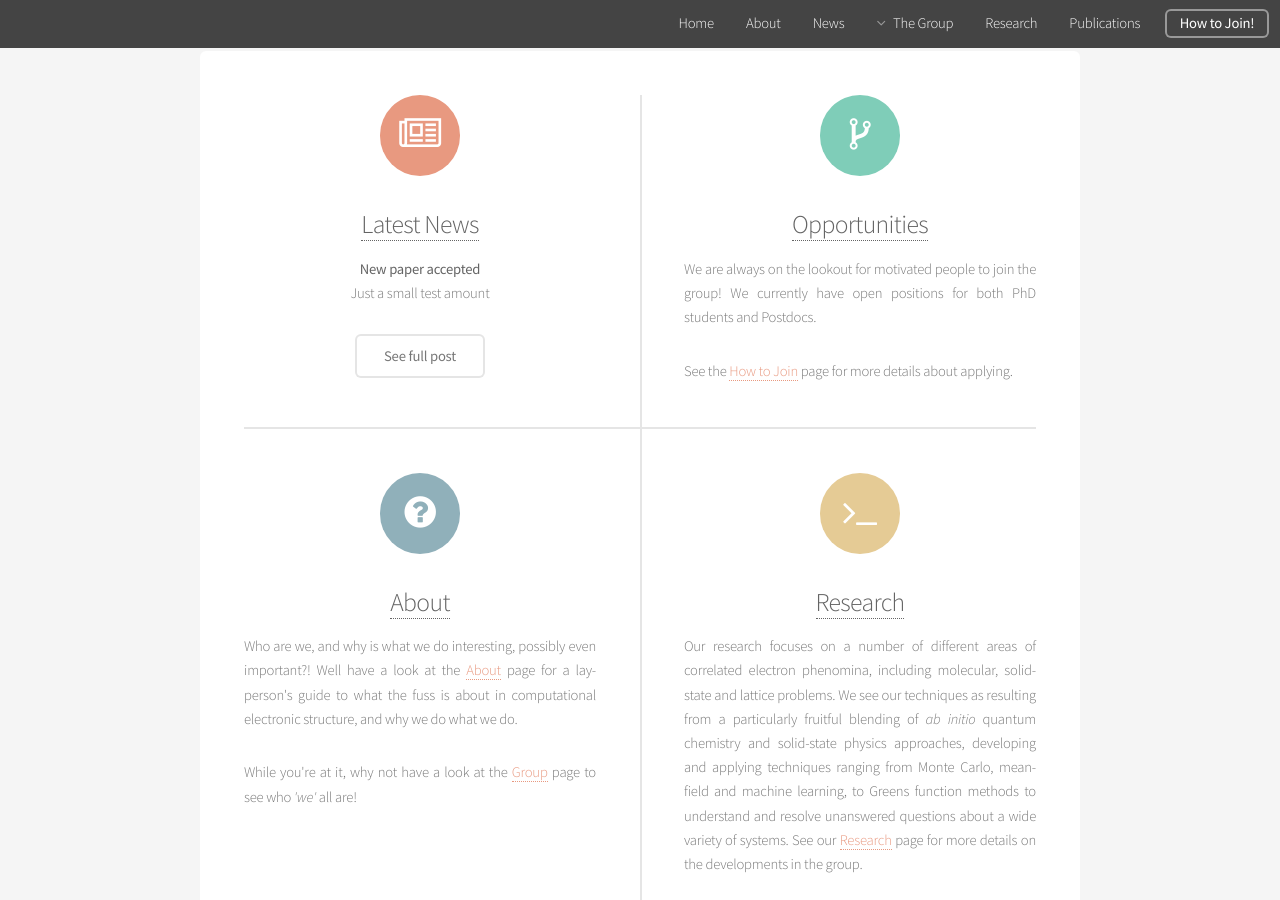
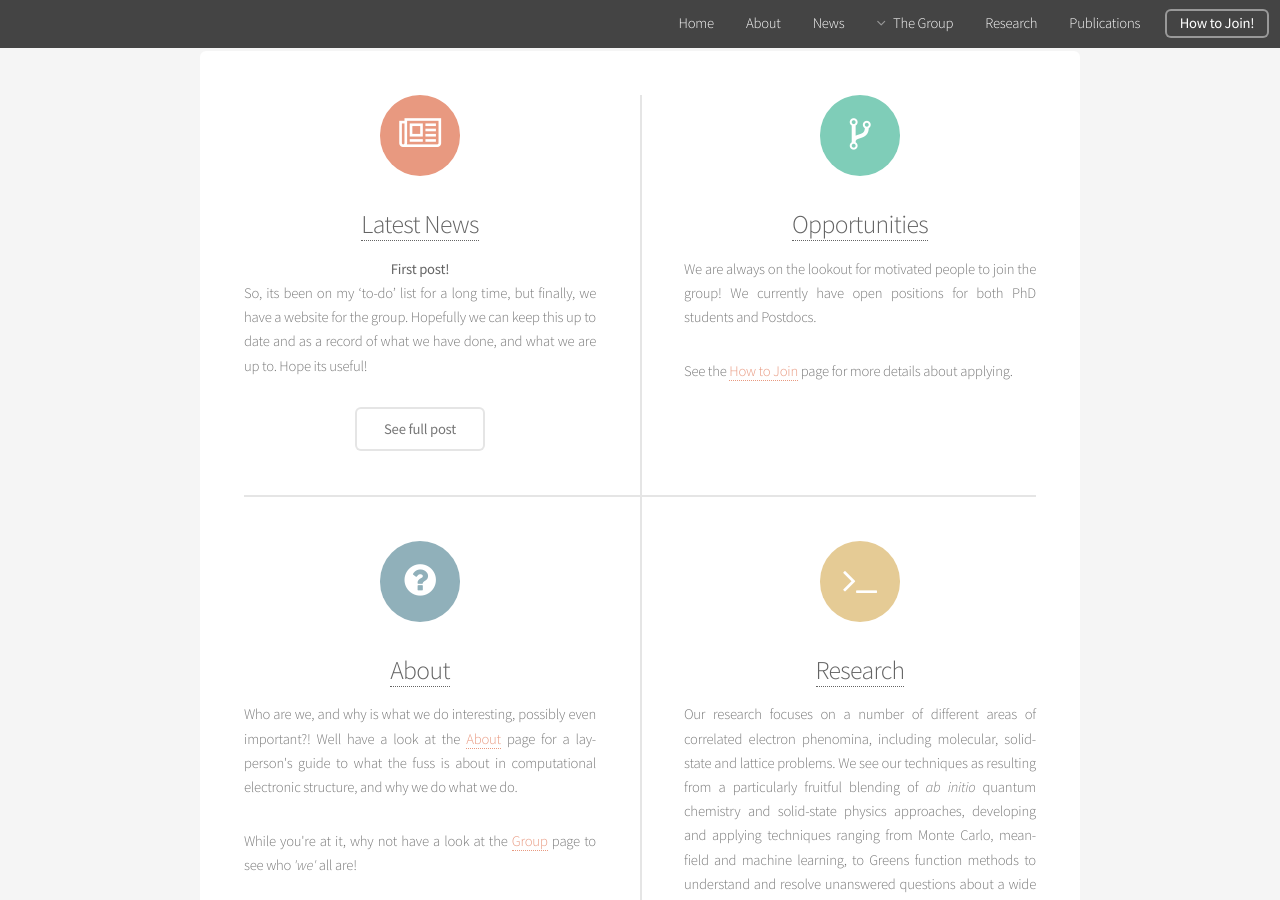
Before and after one commit to ghb24/boothgroupwebsite, a Jekyll site: the page built from index.html, in a window 1280 px wide and 900 px high, scrolled down 661 px. Built offline with Jekyll 4.4.1, drawn with Linux system fonts in a browser that asks for light colours; the list of posts is cut into pages by our own code.

Commit message:
Group page done

```diff
--- a/_includes/nav.html
+++ b/_includes/nav.html
@@ -8,24 +8,24 @@
 				<li><a href="{{ site.baseurl }}/news">News</a></li>
                 <!-- <li><a href="{{ site.baseurl }}/group">The Group</a></li> -->
 				<li>
-					<a href="" class="icon fa-angle-down">The Group</a>
+                <!-- <a href="" class="icon fa-angle-down"><a href="{{ site.baseurl }}/group">The Group</a></a> -->
+                <a href="{{ site.baseurl }}/group" class="icon fa-angle-down">The Group</a>
 					<ul>
                         <li><a href="{{ site.baseurl }}/group/booth">George Booth</a></li>
 						<li><a href="{{ site.baseurl }}/group/fertitta">Edoardo Fertitta</a></li>
 						<li><a href="{{ site.baseurl }}/group/anderson">Robert Anderson</a></li>
                         <li><a href="{{ site.baseurl }}/group/nusspickel">Max Nusspickel</a></li>
                         <li><a href="{{ site.baseurl }}/group/orthodoxou">Chris Orthodoxou</a></li>
+                        <!--
 						<li>
 							<a href="">Former Members</a>
 							<ul>
 								<li><a href="{{ site.baseurl }}/group/schwarz">Lauretta Schwarz</a></li>
-								<!-- <li><a href="#">Option Two</a></li>
-								<li><a href="#">Option Three</a></li>
-                                <li><a href="#">Option Four</a></li> -->
 							</ul>
-                            </li>
+                        </li>
+                        -->
 					</ul>
-				</li>
+                    </li>
                 <li><a href="{{ site.baseurl }}/research">Research</a></li>
                 <li><a href="{{ site.baseurl }}/publications">Publications</a></li>
                 <li><a href="{{ site.baseurl }}/join" class="button">How to Join!</a></li>
--- /dev/null
+++ b/_posts/2017-09-06-first-post.md
@@ -0,0 +1,8 @@
+---
+title: First post!
+layout: post
+---
+
+So, its been on my 'to-do' list for a long time, but finally, we have a website for the group. Hopefully we can keep this up to date and as a record of what we have done, and what we are up to. Hope its useful!
+
+<!-- more -->
--- a/index.html
+++ b/index.html
@@ -23,7 +23,7 @@
             {% assign title = post.title %}
 
             <strong><p>{{ title }}</p></strong>
-            <p>{{ post.excerpt | strip_html }}</p>
+            <p align="justify">{{ post.excerpt | strip_html }}</p>
             <!-- <p>Integer volutpat ante et accumsan commophasellus sed aliquam feugiat lorem aliquet ut enim rutrum phasellus iaculis accumsan dolore magna aliquam veroeros.</p> -->
 			<ul class="actions">
                 <li><a href="{{site.baseurl}}{{post.url}}" class="button alt">See full post</a></li>
--- a/news/index.html
+++ b/news/index.html
@@ -1,16 +1,18 @@
 ---
-title: Blog
+title: News
 layout: default
 ---
 <section class="box special">
 	<header class="major">
-		<h2>Blog Posts</h2>
+		<h2>Recent News</h2>
 	</header>
 		{% for post in site.posts offset: 0 limit: 10 %}
 			<h3><a href="{{ site.baseurl }}{{ post.url }}">{{ post.title }}</a></h3>
 			<span class="date">{{ post.date | date_to_string }}</span>
 			<section class="box special">
+                <p align="justify">
 				{{ post.content | remove: '<p>' | remove: '</p>' }}
+                </p>
 			<ul class="actions">
 				<li><a href="{{ site.baseurl }}{{ post.url }}" class="button alt">Read Article</a></li>
 			</ul>
```
Also changed, not shown: group/booth/index.html (added, +32 -0 lines), group/index.html (added, +105 -0 lines), _posts/_2014-08-20-another-post.md (renamed from _posts/2014-08-20-another-post.md), _posts/_2014-08-25-test-post.md (renamed from _posts/2014-08-25-test-post.md), _posts/_2014-08-31-hello-word.md (renamed from _posts/2014-08-31-hello-word.md), assets/images/george_booth.jpg (added).
